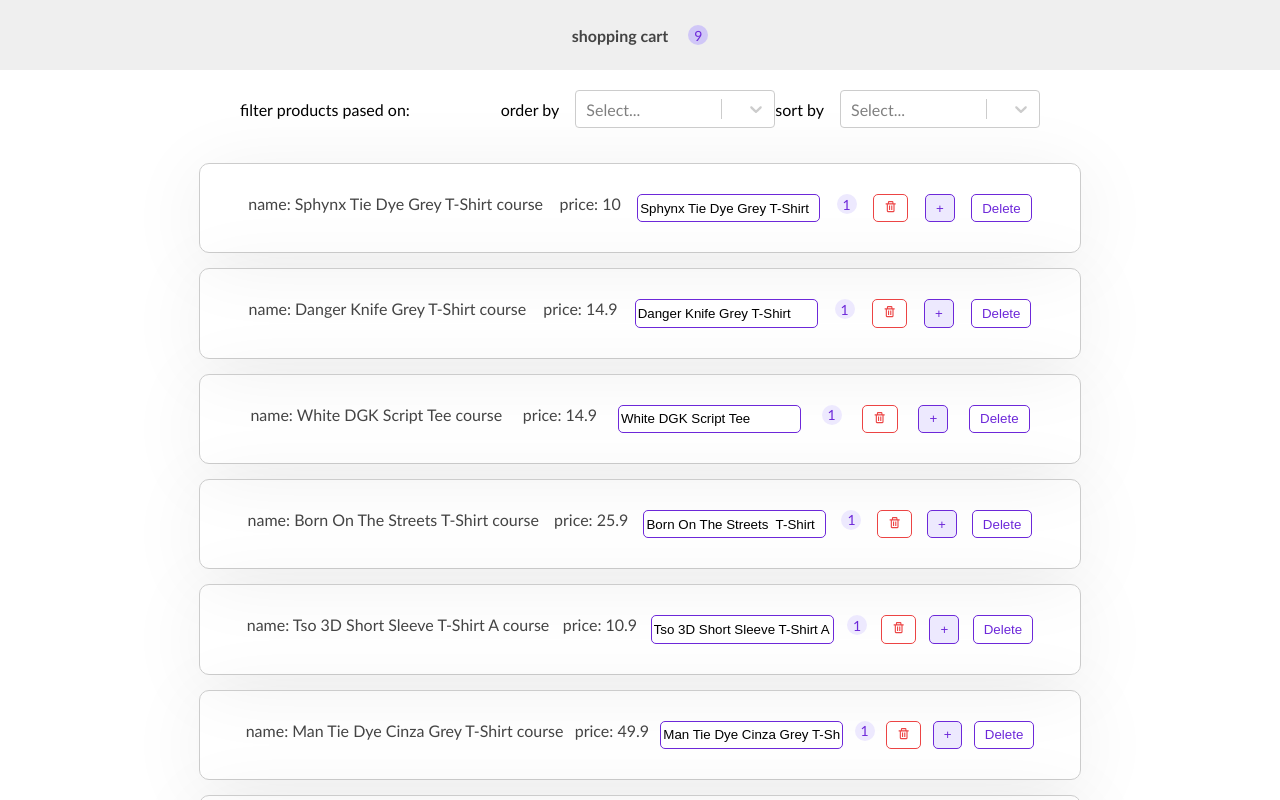
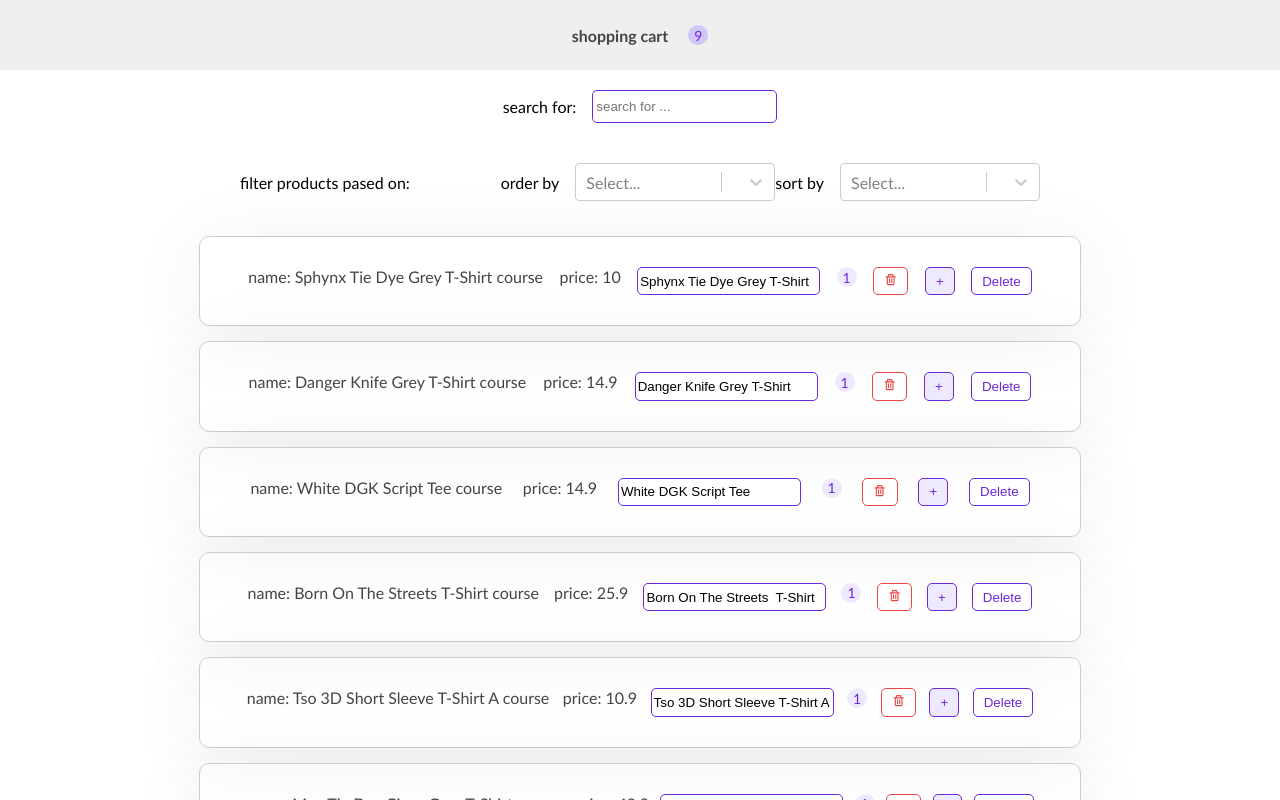
Before and after one commit to esmailireza/shopping-cart-project, a React (Create React App) app: page / in a window 1280 px wide. Shown: the top 800 px of the page. Built offline with nearby package versions, Linux system fonts and the light colour scheme.

Commit message:
added searchBar section and design ui to project

```diff
--- a/package.json
+++ b/package.json
@@ -3,6 +3,7 @@
   "version": "0.1.0",
   "private": true,
   "dependencies": {
+    "lodash": "^4.17.21",
     "react": "^17.0.2",
     "react-dom": "^17.0.2",
     "react-icons": "^4.3.1",
--- a/src/App.js
+++ b/src/App.js
@@ -5,12 +5,14 @@
 import Wrapper from "./components/hoc/Wrapper";
 import ProductsProvider from "./components/Providers/ProductsProvider";
 import Filter from "./components/Filter/Filter";
+import SearchBar from "./common/Search/Search";
 
 const App = () => {
   return (
     <>
       <ProductsProvider>
         <NavBar />
+        <SearchBar />
         <Filter />
         <ProductList />
       </ProductsProvider>
--- /dev/null
+++ b/src/common/Search/Search.js
@@ -0,0 +1,23 @@
+import { useState } from "react/cjs/react.development";
+import styles from "./search.module.css";
+const SearchBar = () => {
+  const [value, setValue] = useState("");
+
+  const changeHandler = (e) => {
+    console.log(e.target.value);
+    setValue(e.target.value);
+  };
+  return (
+    <div className={styles.formControl}>
+      <div>search for:</div>
+      <input
+        type="text"
+        placeholder="search for ..."
+        onChange={changeHandler}
+        value={value}
+      />
+    </div>
+  );
+};
+
+export default SearchBar;
--- /dev/null
+++ b/src/common/Search/search.module.css
@@ -0,0 +1,20 @@
+.formControl {
+  display: flex;
+  justify-content: center;
+  align-items: center;
+  width: 100%;
+  margin: 20px 0;
+}
+
+.formControl input {
+  outline: none;
+  border: 1px solid #6d28d9;
+  border-radius: 5px;
+  padding: 8px 3px;
+  color: #6d28d9;
+  margin-left: 1rem;
+}
+
+.formControl input:focus {
+  border: 2px solid #6d28d9;
+}
--- a/src/components/Filter/Filter.js
+++ b/src/components/Filter/Filter.js
@@ -2,6 +2,7 @@
 import { useProductsActions } from "../Providers/ProductsProvider";
 import Select from "react-select";
 import styles from "./filter.module.css";
+import _ from "lodash";
 
 const options = [
   { value: "", label: "ALL" },
--- a/src/components/Providers/ProductsProvider.js
+++ b/src/components/Providers/ProductsProvider.js
@@ -1,3 +1,4 @@
+import _ from "lodash";
 import React, { useContext, useReducer } from "react";
 import { productsData } from "../../db/products";
 const ProductContext = React.createContext();
@@ -60,27 +61,9 @@
     case "sort":
       const products = [...state];
       if (action.selectedOption.value === "lowest") {
-        const sortedProducts = products.sort((a, b) => {
-          if (a.price > b.price) {
-            return 1;
-          }
-          if (a.price < b.price) {
-            return -1;
-          }
-          return 0;
-        });
-        return sortedProducts;
+        return _.orderBy(products, ["price"], ["asc"]);
       } else {
-        const sortedProducts = products.sort((a, b) => {
-          if (a.price < b.price) {
-            return 1;
-          }
-          if (a.price > b.price) {
-            return -1;
-          }
-          return 0;
-        });
-        return sortedProducts;
+        return _.orderBy(products, ["price"], ["desc"]);
       }
     default:
       return state;
```
